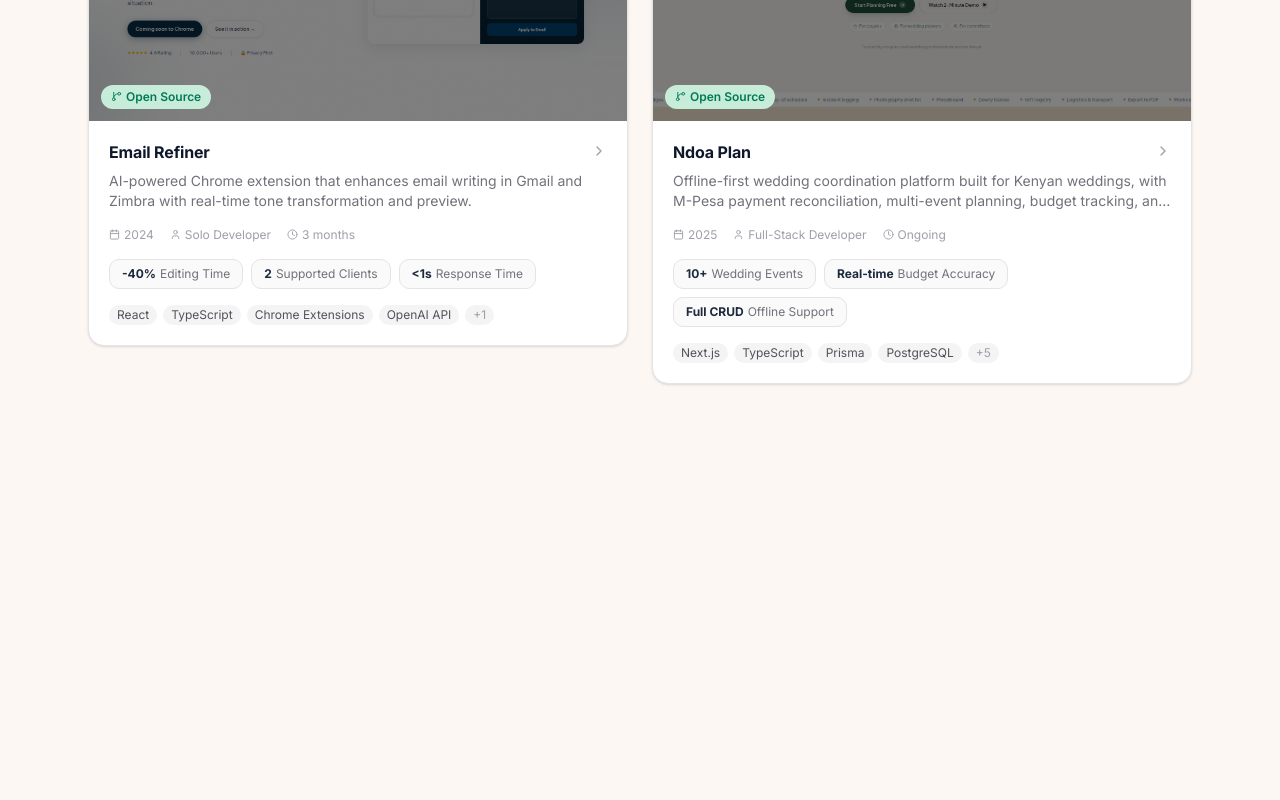
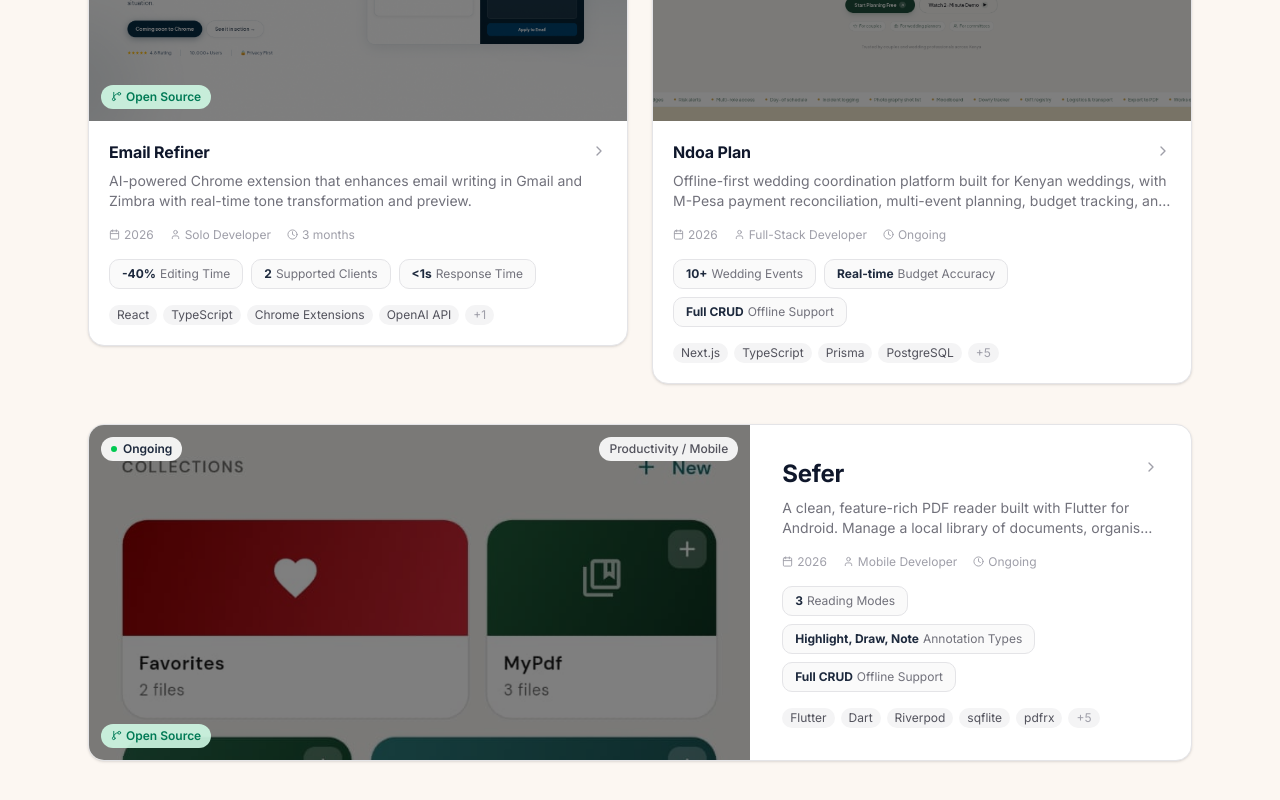
Before and after one commit to CDenn03/cdenn-port-v2, a Next.js app: page /solutions in a window 1280 px wide. Shown: the part 814-1614 px from the top of the page. Before the commit the page ends 1262 px from the top, so only its background shows below. Built offline with nearby package versions, Linux system fonts and the light colour scheme.

Commit message:
ndoa update

```diff
--- a/pnpm-workspace.yaml
+++ b/pnpm-workspace.yaml
@@ -1,5 +1,8 @@
 packages:
   - .
+allowBuilds:
+  sharp: true
+  unrs-resolver: true
 ignoredBuiltDependencies:
   - sharp
   - unrs-resolver
--- a/src/app/data/portfolio.ts
+++ b/src/app/data/portfolio.ts
@@ -19,7 +19,8 @@
   {
     slug: "insuremaster",
     title: "InsureMaster - Bancassurance Platform",
-    summary: "Multi-tenant bancassurance SaaS for Kenyan banks — managing policies, claims, and compliance reporting in one place.",
+    summary:
+      "Multi-tenant bancassurance SaaS for Kenyan banks — managing policies, claims, and compliance reporting in one place.",
     description:
       "A multi-tenant SaaS platform for managing insurance policy lifecycles, from onboarding to claims and reporting.",
     story:
@@ -37,7 +38,7 @@
     image: "/assets/project-shots/InsureMaster.png",
     layout: "right",
     featured: true,
-    year: "2024",
+    year: "2025",
     role: "Frontend Lead",
     duration: "8 months",
     category: "SaaS / Fintech",
@@ -45,7 +46,8 @@
   {
     slug: "email-refiner",
     title: "Email Refiner",
-    summary: "Chrome extension that rewrites email tone inside Gmail and Zimbra — no copy-paste, no context switching.",
+    summary:
+      "Chrome extension that rewrites email tone inside Gmail and Zimbra — no copy-paste, no context switching.",
     description:
       "AI-powered Chrome extension that enhances email writing in Gmail and Zimbra with real-time tone transformation and preview.",
     story:
@@ -59,14 +61,20 @@
       { label: "Supported Clients", value: "2" },
       { label: "Response Time", value: "<1s" },
     ],
-    tags: ["React", "TypeScript", "Chrome Extensions", "OpenAI API", "MutationObserver"],
+    tags: [
+      "React",
+      "TypeScript",
+      "Chrome Extensions",
+      "OpenAI API",
+      "MutationObserver",
+    ],
     image: "/assets/project-shots/Email.png",
     layout: "left",
     featured: true,
     websiteUrl: "https://refine-mail-web.vercel.app/",
     codeUrl: "https://github.com/CDenn03/RefineMailWeb",
     openSource: true,
-    year: "2024",
+    year: "2026",
     role: "Solo Developer",
     duration: "3 months",
     category: "Browser Extension / AI",
@@ -74,7 +82,8 @@
   {
     slug: "ndoa-plan",
     title: "Ndoa Plan",
-    summary: "Offline-first wedding coordination platform for Kenyan events — M-Pesa reconciliation, budget tracking, and day-of execution tools.",
+    summary:
+      "Offline-first wedding coordination platform for Kenyan events — M-Pesa reconciliation, budget tracking, and day-of execution tools.",
     description:
       "Offline-first wedding coordination platform built for Kenyan weddings, with M-Pesa payment reconciliation, multi-event planning, budget tracking, and real-time day-of execution tools.",
     story:
@@ -102,17 +111,57 @@
     image: "/assets/project-shots/NdoaPlan.png",
     layout: "right",
     featured: true,
-    websiteUrl: "",
-    codeUrl: "https://github.com/CDenn03/ndoa_plan",
+    websiteUrl: "https://ndoa-plan.vercel.app",
+    codeUrl: "",
     ongoing: true,
-    openSource: true,
-    year: "2025",
+    year: "2026",
     role: "Full-Stack Developer",
     duration: "Ongoing",
     category: "Event Tech / Fintech",
   },
+  {
+    slug: "sefer",
+    title: "Sefer",
+    summary:
+      "Offline-first PDF reader for Android — library management, persistent annotations, and an immersive reading experience.",
+    description:
+      "A clean, feature-rich PDF reader built with Flutter for Android. Manage a local library of documents, organise files into collections, annotate with highlights and freehand drawing, and resume reading exactly where you left off — all without a network connection.",
+    story:
+      "Most Android PDF readers are either too bloated or too bare. Sefer was built to hit the sweet spot — fast, offline-first, and genuinely useful. The annotation system was the hardest part: accurately mapping touch coordinates to PDF page space across different zoom levels and reading modes required a custom coordinate mapper layered on top of pdfrx's render pipeline. Persisting those annotations reliably in SQLite, then replaying them as overlays on re-open, took careful separation between the render layer and the data layer.",
+    challenge:
+      "Building a pixel-accurate annotation overlay that survives zoom, page changes, and reading mode switches, while keeping the SQLite persistence and Riverpod state in sync without leaking render details into business logic.",
+    solution:
+      "Implemented a custom CoordinateMapper that converts between screen and normalised PDF-space coordinates, backed by dedicated SQLite DAOs for annotations and notes. Riverpod providers isolate reader state from annotation state, and a debounced persistence service batches rapid library mutations into single writes.",
+    results: [
+      { label: "Reading Modes", value: "3" },
+      { label: "Annotation Types", value: "Highlight, Draw, Note" },
+      { label: "Offline Support", value: "Full CRUD" },
+    ],
+    tags: [
+      "Flutter",
+      "Dart",
+      "Riverpod",
+      "sqflite",
+      "pdfrx",
+      "Syncfusion PDF",
+      "GoRouter",
+      "Freezed",
+      "SharedPreferences",
+      "Google Fonts",
+    ],
+    image: "/assets/project-shots/sefer.jpeg",
+    layout: "right",
+    featured: false,
+    websiteUrl: "",
+    codeUrl: "https://github.com/CDenn03/pdf_app",
+    ongoing: true,
+    openSource: true,
+    year: "2026",
+    role: "Mobile Developer",
+    duration: "Ongoing",
+    category: "Productivity / Mobile",
+  },
 ];
-
 
 export const testimonials: Testimonial[] = [
   {
```
Also changed, not shown: public/assets/project-shots/sefer.jpeg (added).
